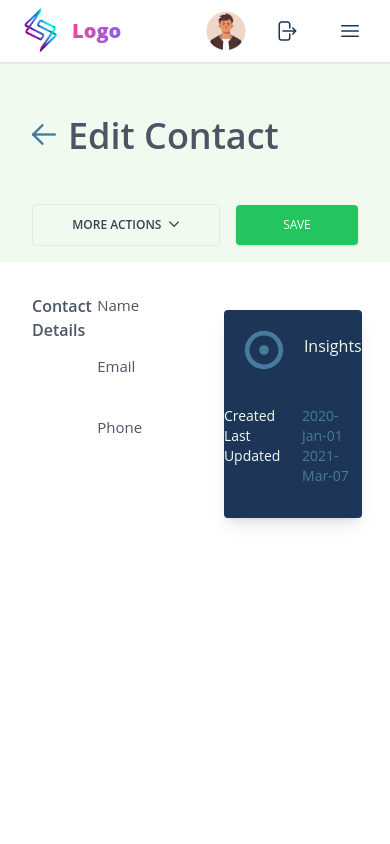
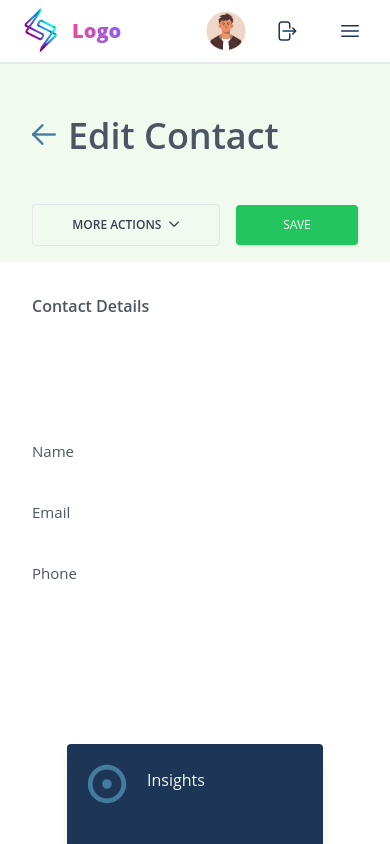
Before and after one commit to takinur/leveling, a Vue app: page /contacts/1/edit in a window 390 px wide. Shown: the top 844 px of the page. Built offline with nearby package versions, Linux system fonts and the light colour scheme.

Commit message:
Responisveness

```diff
--- a/src/views/ContactEdit.vue
+++ b/src/views/ContactEdit.vue
@@ -127,11 +127,11 @@ const contactData = ref({
       </div>
     </div>
 
-    <div class="w-full p-8 bg-white min-h-screen grid grid-cols-5">
+    <div class="w-full p-8 bg-white min-h-screen grid grid-flow-row md:grid-cols-5">
       <div class="sidenav">
         <h4 class="text-gray-600 text-base font-semibold">Contact Details</h4>
       </div>
-      <form class="col-span-2 pr-20">
+      <form class="col-span-2 md:pr-20">
         <div class="input-wrapper grid grid-flow-row">
           <label class="text-gray-600 font-medium" for="name">Name</label>
           <InputText id="name" v-model="contactData.name" aria-describedby="name-help" />
```
